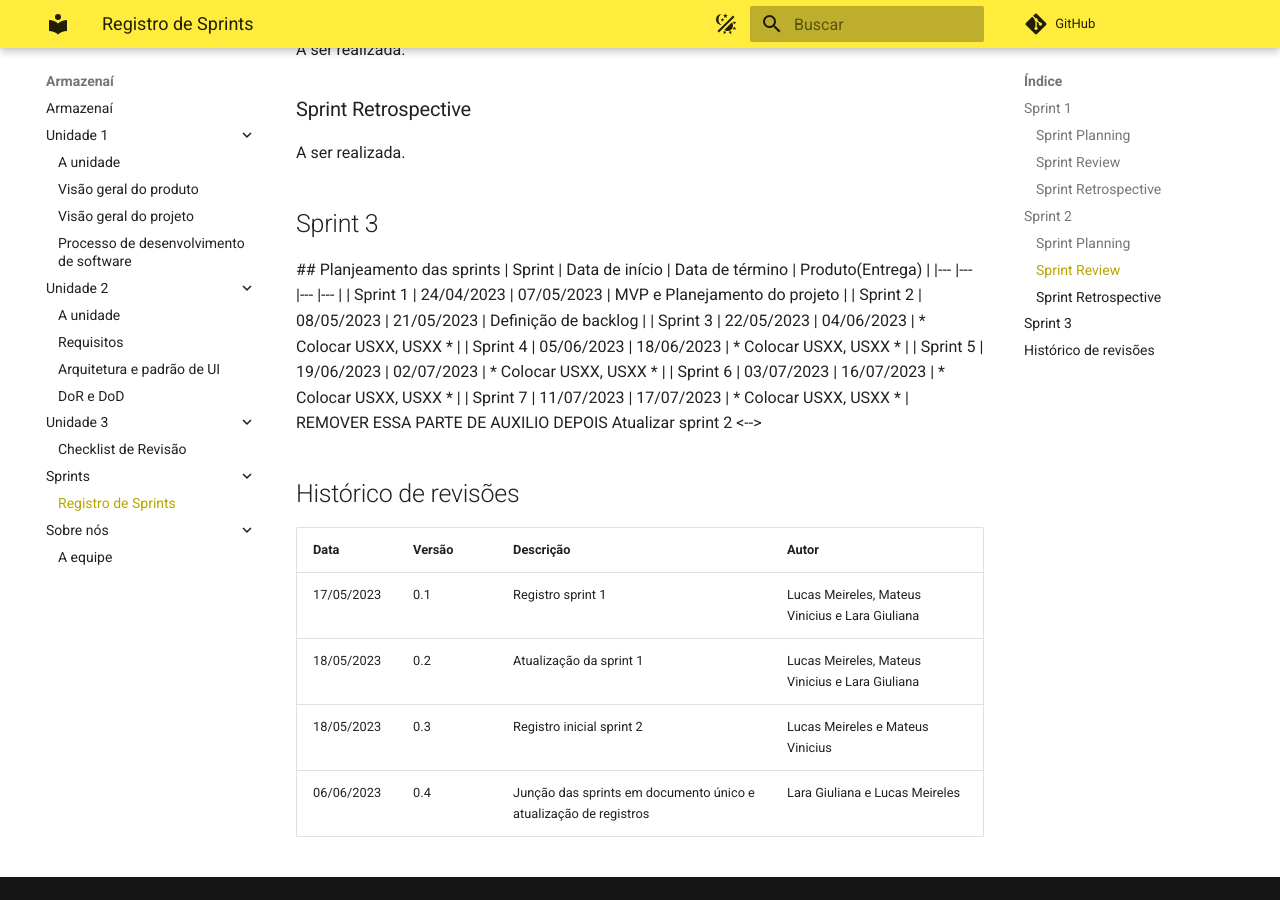
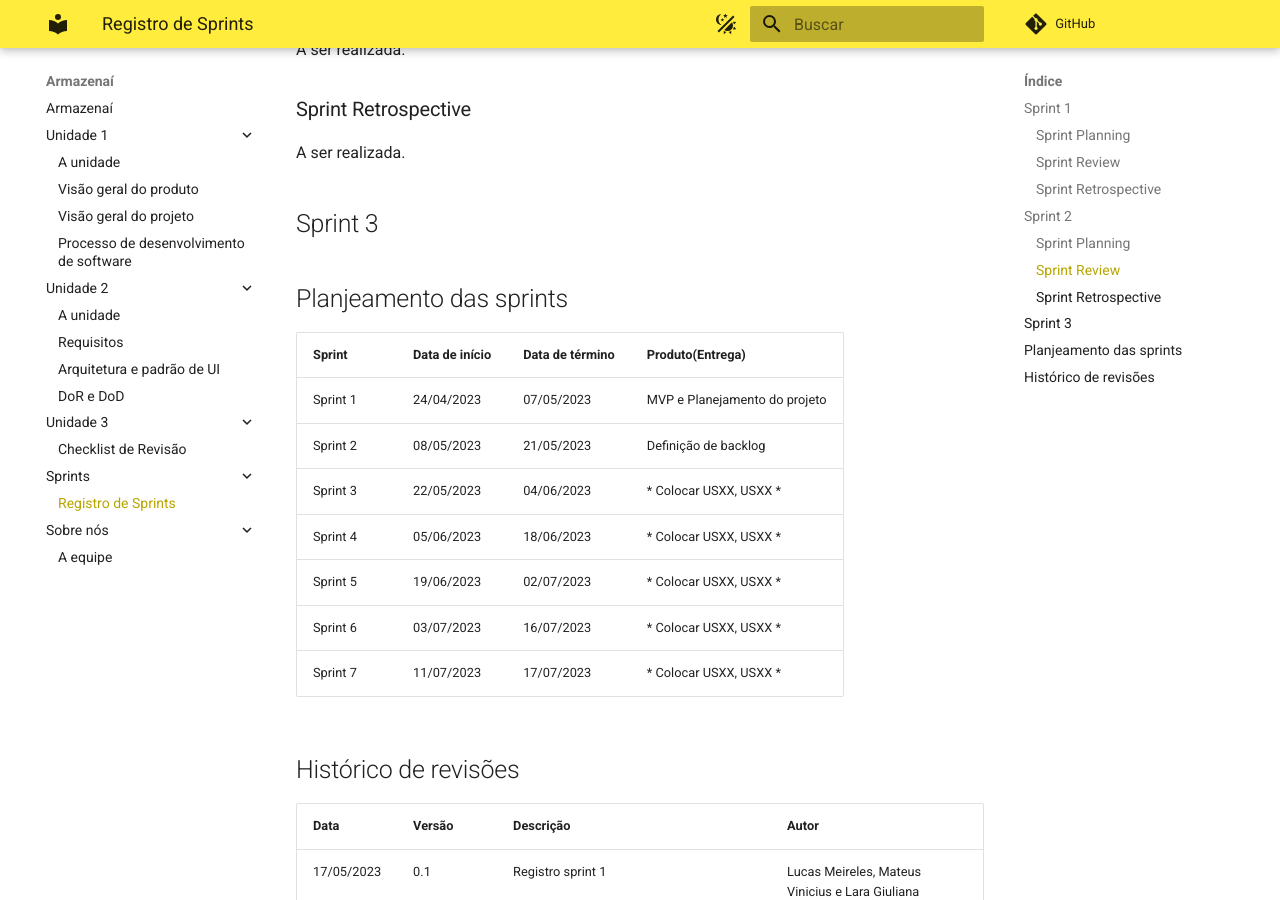
Before and after one commit to mdsreq-fga-unb/2023.1-Armazenai, an MkDocs documentation site: the page built from docs/Sprints/sprints.md, in a window 1280 px wide and 900 px high, scrolled down 1286 px. Built offline with MkDocs 1.6.1 and Material for MkDocs 9.7.7, drawn with Linux system fonts in a browser that asks for light colours; comment, search, counter and statistics services are not loaded.

```diff
--- a/docs/Sprints/sprints.md
+++ b/docs/Sprints/sprints.md
@@ -37,17 +37,19 @@
 
 
 ## Sprint 3
-<!-->
+
 ## Planjeamento das sprints
- | Sprint | Data de início | Data de término | Produto(Entrega) |
- |--- |--- |--- |--- |
- | Sprint 1 | 24/04/2023 | 07/05/2023 | MVP e Planejamento do projeto |
- | Sprint 2 | 08/05/2023 | 21/05/2023 | Definição de backlog |
- | Sprint 3 | 22/05/2023 | 04/06/2023 | * Colocar USXX, USXX * |
- | Sprint 4 | 05/06/2023 | 18/06/2023 | * Colocar USXX, USXX * |
- | Sprint 5 | 19/06/2023 | 02/07/2023 | * Colocar USXX, USXX * |
- | Sprint 6 | 03/07/2023 | 16/07/2023 | * Colocar USXX, USXX * |
- | Sprint 7 | 11/07/2023 | 17/07/2023 | * Colocar USXX, USXX * | REMOVER ESSA PARTE DE AUXILIO DEPOIS Atualizar sprint 2 <-->
+| Sprint | Data de início | Data de término | Produto(Entrega) |
+|--- |--- |--- |--- |
+| Sprint 1 | 24/04/2023 | 07/05/2023 | MVP e Planejamento do projeto |
+| Sprint 2 | 08/05/2023 | 21/05/2023 | Definição de backlog |
+| Sprint 3 | 22/05/2023 | 04/06/2023 | * Colocar USXX, USXX * |
+| Sprint 4 | 05/06/2023 | 18/06/2023 | * Colocar USXX, USXX * |
+| Sprint 5 | 19/06/2023 | 02/07/2023 | * Colocar USXX, USXX * |
+| Sprint 6 | 03/07/2023 | 16/07/2023 | * Colocar USXX, USXX * |
+| Sprint 7 | 11/07/2023 | 17/07/2023 | * Colocar USXX, USXX * |
+
+
 
 ## Histórico de revisões
 
```
